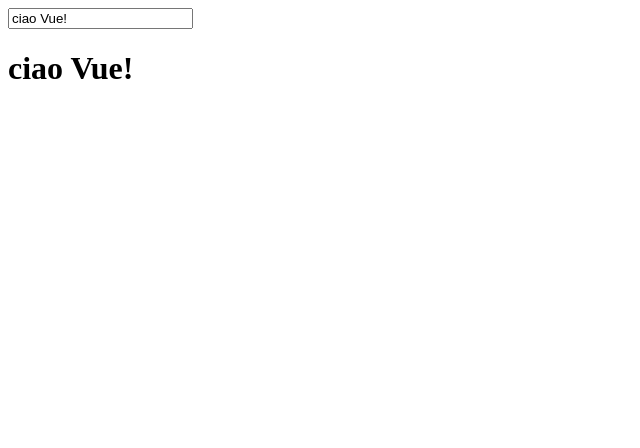
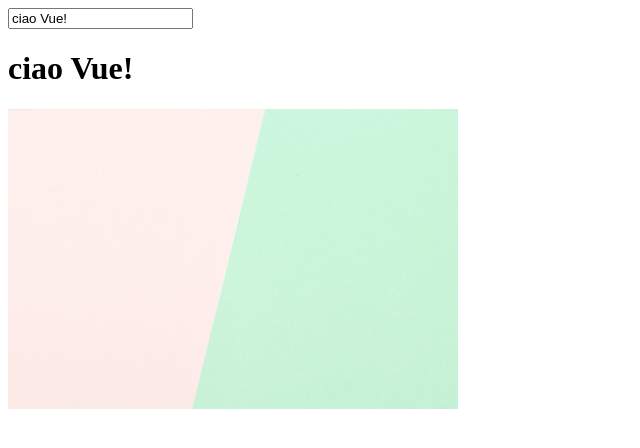
Before and after one commit to natdm02/vue-hello, a plain HTML site: page index.html in a window 1280 px wide. Shown: the whole page, without its empty margins (0-640 px from the left). Drawn offline with nearby package versions, Linux system fonts and the light colour scheme.

Commit message:
[add] aggiunta img

```diff
--- a/index.html
+++ b/index.html
@@ -17,6 +17,7 @@
   <div id="app">
     <input type="text"v-model = 'messaggio'>
     <h1>{{ messaggio }}</h1>
+    <img :src="immagine" alt="">
   </div>
 
 
--- a/js/script.js
+++ b/js/script.js
@@ -15,6 +15,7 @@
   data(){
     return{
       messaggio:'ciao Vue!',
+      immagine:'img01.jpeg'
     }
   }
 }).mount('#app');
```
Also changed, not shown: img01.jpeg (added).
